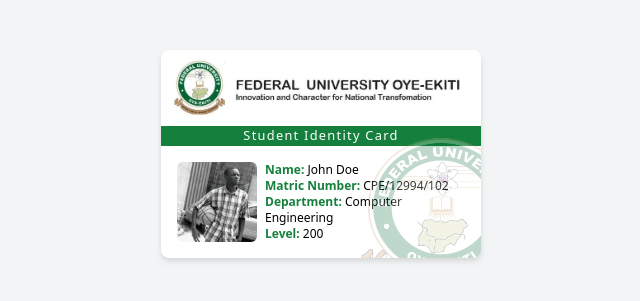
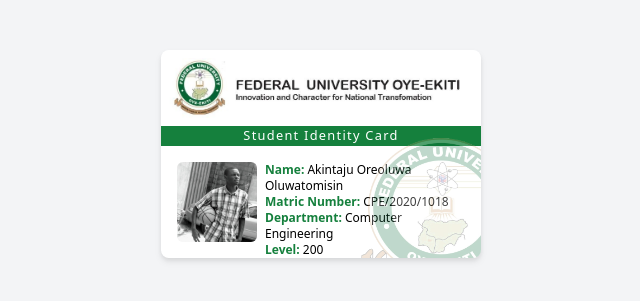
Before and after one commit to Oreoluwa03/Id-Card, a plain HTML site: page index.html in a window 1280 px wide. Shown: the part 246-547 px from the top of the page, without its empty margins (319-959 px from the left). Drawn offline with nearby package versions, Linux system fonts and the light colour scheme.

Commit message:
Update index.html

```diff
--- a/index.html
+++ b/index.html
@@ -28,12 +28,12 @@
              <div class="flex flex-col px-2 text-xs">
                <div data-atropos-offset="0">
                   <span class="text-green-700 font-bold">Name:</span>
-                  <span>John Doe</span>
+                  <span>Akintaju Oreoluwa Oluwatomisin</span>
                </div>
 
                <div data-atropos-offset="0">
                   <span class="text-green-700 font-bold">Matric Number:</span>
-                  <span>CPE/12994/102</span>
+                  <span>CPE/2020/1018</span>
                </div>
 
                <div data-atropos-offset="0">
```
